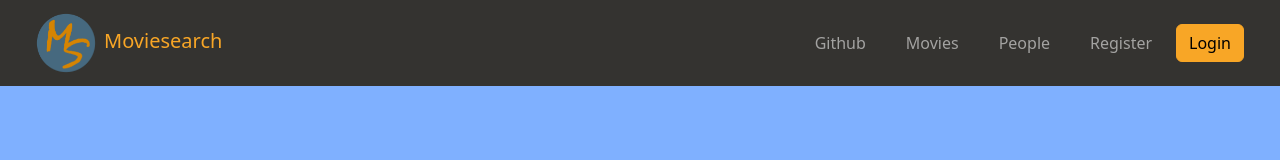
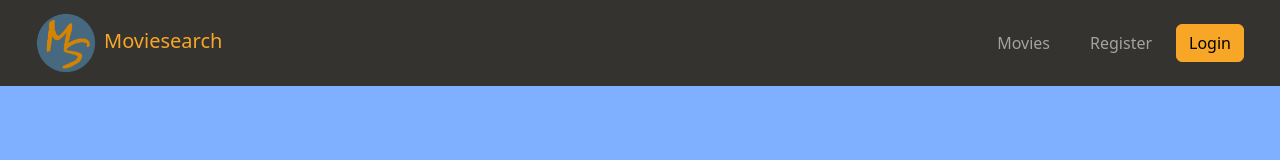
Before and after one commit to Aaland01/moviesearch, a React (Vite) app: page / in a window 1280 px wide. Shown: the top 160 px of the page. Built offline with nearby package versions, Linux system fonts and the light colour scheme; what ag-grid-community would draw is missing.

Commit message:
clean up

```diff
--- a/src/components/Header.jsx
+++ b/src/components/Header.jsx
@@ -1,4 +1,4 @@
-import { Navbar, NavbarBrand, Collapse, NavbarToggler, NavItem, Nav, NavLink, NavbarText } from 'reactstrap'
+import { Navbar, NavbarBrand, Collapse, NavbarToggler, NavItem, Nav, NavLink } from 'reactstrap'
 import { useState } from 'react'
 import { useAuth } from '../assets/AuthContext';
 import { Link } from 'react-router-dom';
@@ -47,18 +47,8 @@ const Header = () => {
 
           <Nav className='ms-auto gap-md-4' navbar>
             <NavItem>
-              <NavLink href='https://github.com/Aaland01' target='_blank'>
-                Github
-              </NavLink>
-            </NavItem>
-            <NavItem>
               <NavLink tag={Link} to="/movies">
                 Movies
-              </NavLink>
-            </NavItem>
-            <NavItem>
-              <NavLink tag={Link} to="/people">
-                People
               </NavLink>
             </NavItem>
 
```
